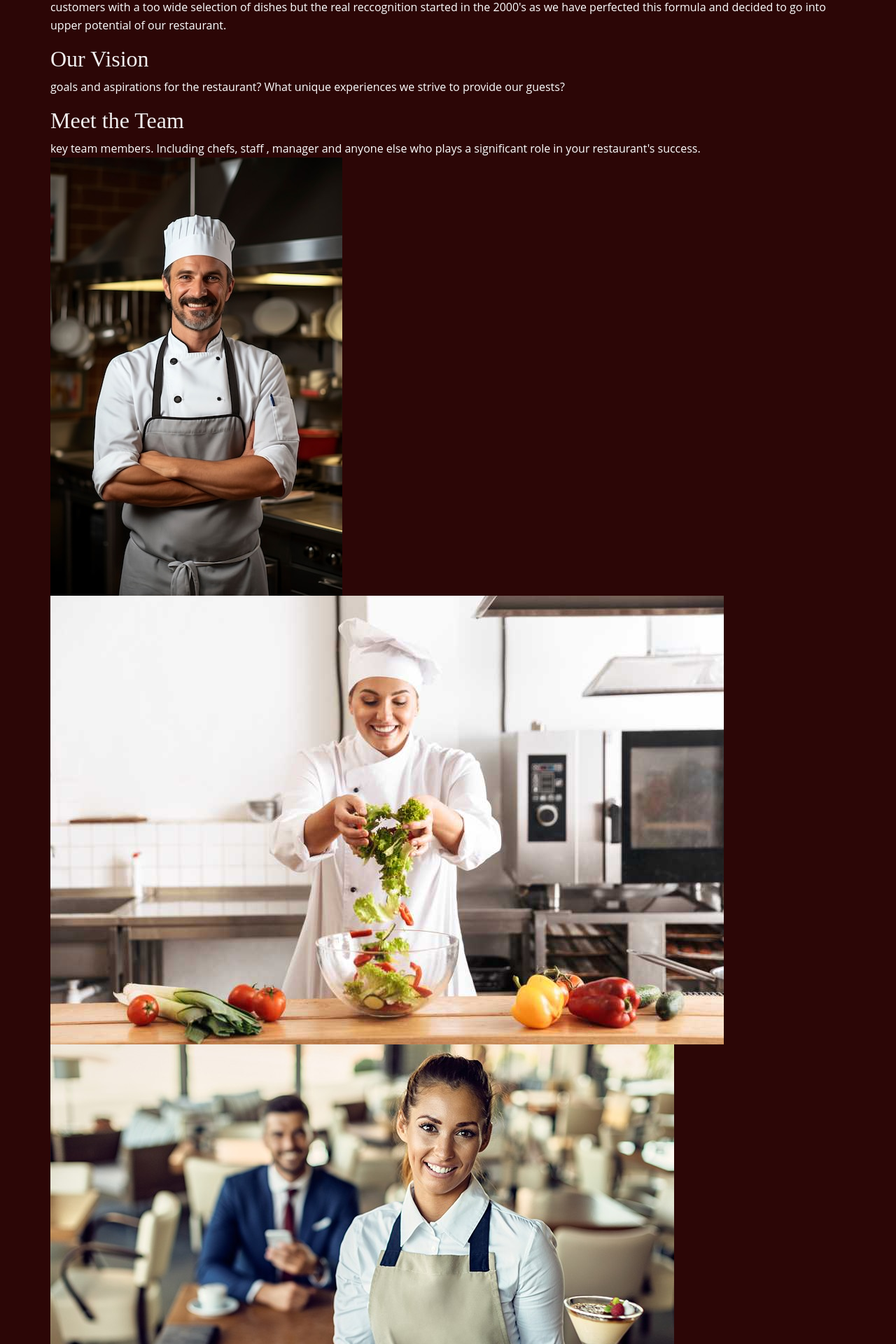
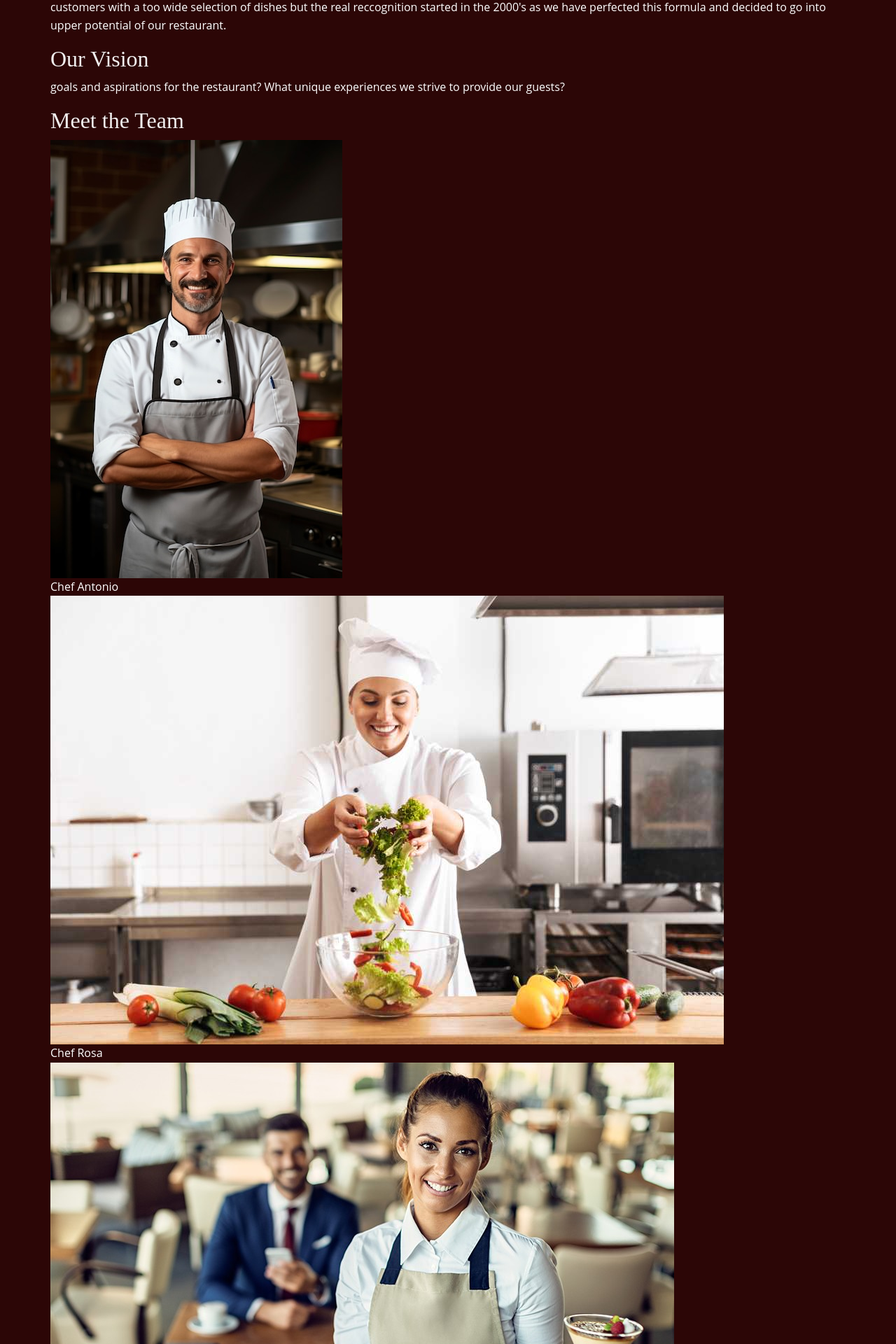
Before and after one commit to Nobody-O/Restaurant_Website, a PHP site: page /about.php in a window 1280 px wide. Shown: the part 305-2225 px from the top of the page at 70% size. Run offline with PHP 8.4, Linux system fonts and the light colour scheme.

Commit message:
Fixed images
macro needs to be fixed because of the stupid jpeg

```diff
--- a/about.php
+++ b/about.php
@@ -24,14 +24,30 @@
         <h2>Our Vision</h2>
     <p> goals and aspirations for the restaurant? What unique experiences we strive to provide our guests?</p>
 
+    <!-- Meet the Team -->
     <h2>Meet the Team</h2>
-    <p> key team members. Including chefs, staff , manager and anyone else who plays a significant role in your restaurant's success.
-      <img src="assets/img/chefantonio.jpg"> <alt="HeadChef">
-      <img src="assets/img/chefrosa.jpg"> <alt="HeadChef">
-      <img src="assets/img/emily.jpg"> <alt="Waiter">
-      <img src="assets/img/joch.jpg"> <alt="Waiter">
-      <img src="assets/img/marco.jpeg"> <alt="Waiter">
-    </p>
+    <div class="team-container">
+      <?php
+        // PHP code to fetch team members data
+        // You should replace this with your actual database fetching logic
+        $chefs = [
+          // Example array, replace with actual data
+          ['name' => 'Chef Antonio', 'image' => 'assets/img/chefantonio.jpg'],
+          ['name' => '         Chef Rosa', 'image' => 'assets/img/chefrosa.jpg'],
+          ['name' => '         Emily', 'image' => 'assets/img/emily.jpg'],
+          ['name' => '         Joch', 'image' => 'assets/img/joch.jpg'],
+          ['name' => 'Macro', 'image' => 'assets/img/macro.jpeg'],
+          ['name' => 'Hottie of the restaurant', 'image' => 'assets/img/restaurant-manager-chef.jpg']
+        ];
+
+        foreach ($chefs as $chef) {
+            echo '<div class="chef">';
+            echo '<img src="' . htmlspecialchars($chef['image']) . '" alt="' . htmlspecialchars($chef['name']) . '" />';
+            echo '<div class="chef-name">' . htmlspecialchars($chef['name']) . '</div>';
+            echo '</div>';
+        }
+      ?>
+    </div>
 </div>
 
 <!-- Footer -->
```
